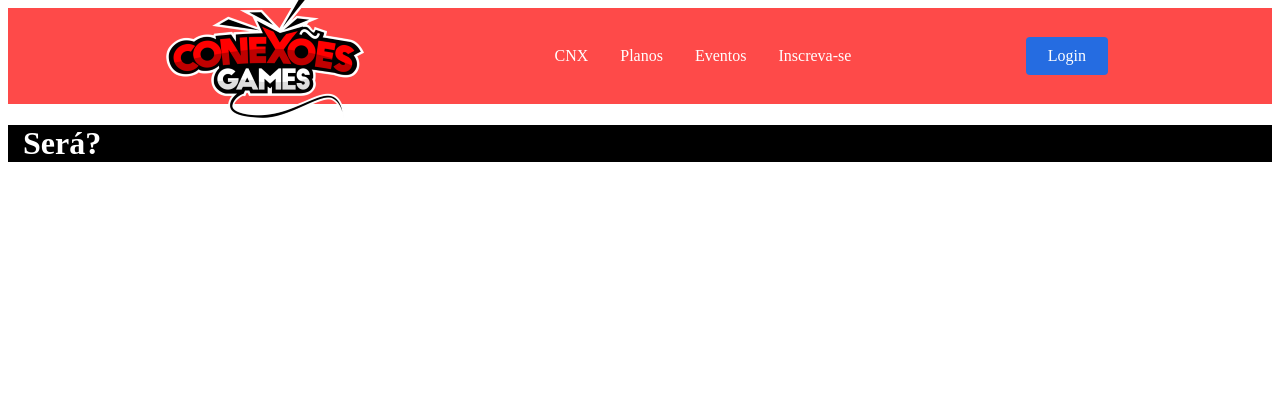
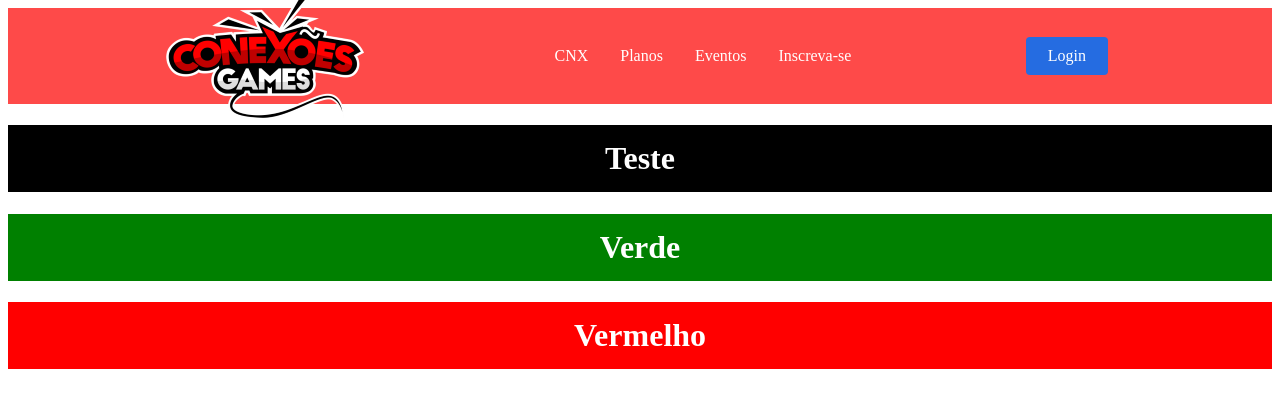
Before and after one commit to Hanzothe/CNX, a React (Create React App) app in the folder cnx/: page / in a window 1280 px wide. Shown: the top 408 px of the page. Built offline with nearby package versions, Linux system fonts and the light colour scheme.

Commit message:
Mudanças nas Divs
Implementação das Boxs com Styled Components

```diff
--- a/cnx/src/components/container/folha.js
+++ b/cnx/src/components/container/Box.js
@@ -4,8 +4,9 @@ import { Container } from "./containerstyles";
 const Box = () => {
   return (
     <Container>
-      <h1>Será?</h1>
+      <h1>Teste</h1>
     </Container>
   );
 };
+
 export default Box;
--- /dev/null
+++ b/cnx/src/components/container/GreenBox.js
@@ -0,0 +1,12 @@
+import React from "react";
+import { GreenContainer } from "./containerstyles";
+
+const GreenBox = () => {
+  return (
+    <GreenContainer>
+      <h1>Verde</h1>
+    </GreenContainer>
+  );
+};
+
+export default GreenBox;
--- /dev/null
+++ b/cnx/src/components/container/RedBox.js
@@ -0,0 +1,12 @@
+import React from "react";
+import { RedContainer } from "./containerstyles";
+
+const RedBox = () => {
+  return (
+    <RedContainer>
+      <h1>Vermelho</h1>
+    </RedContainer>
+  );
+};
+
+export default RedBox;
--- a/cnx/src/components/container/containerstyles.js
+++ b/cnx/src/components/container/containerstyles.js
@@ -2,15 +2,23 @@ import styled from "styled-components";
 
 const Container = styled.div`
   width: 100%;
-  height: 33.3%;
+  height: 100%;
 
-  background-color: #000;
+  background-color: black;
 
   h1,
   span {
     color: white;
-    padding-left: 15px;
+    text-align: center;
+    padding: 15px;
   }
 `;
 
-export { Container };
+const GreenContainer = styled(Container)`
+  background-color: green;
+`;
+
+const RedContainer = styled(Container)`
+  background-color: red;
+`;
+export { Container, GreenContainer, RedContainer };
--- a/cnx/src/paginas/cnx.js
+++ b/cnx/src/paginas/cnx.js
@@ -1,5 +1,5 @@
 import React from "react";
-import Box from "../components/container/folha";
+import Box from "../components/container/Box";
 const CNX = () => {
   return <Box />;
 };
--- a/cnx/src/paginas/eventos.js
+++ b/cnx/src/paginas/eventos.js
@@ -1,5 +1,5 @@
 import React from "react";
-import Box from "../components/container/folha";
+import Box from "../components/container/Box";
 
 const Eventos = () => {
   return <Box />;
--- a/cnx/src/paginas/index.js
+++ b/cnx/src/paginas/index.js
@@ -1,8 +1,16 @@
 import React from "react";
-import Box from "../components/container/folha";
+import Box from "../components/container/Box";
+import GreenBox from "../components/container/GreenBox";
+import RedBox from "../components/container/RedBox";
 
 const Home = () => {
-  return <Box />;
+  return (
+    <>
+      <Box />
+      <GreenBox />
+      <RedBox />
+    </>
+  );
 };
 
 export default Home;
--- a/cnx/src/paginas/inscreva.js
+++ b/cnx/src/paginas/inscreva.js
@@ -1,5 +1,5 @@
 import React from "react";
-import Box from "../components/container/folha";
+import Box from "../components/container/Box";
 
 const Inscreva = () => {
   return <Box />;
--- a/cnx/src/paginas/login.js
+++ b/cnx/src/paginas/login.js
@@ -1,5 +1,5 @@
 import React from "react";
-import Box from "../components/container/folha";
+import Box from "../components/container/Box";
 
 const Login = () => {
   return <Box />;
--- a/cnx/src/paginas/planos.js
+++ b/cnx/src/paginas/planos.js
@@ -1,5 +1,5 @@
 import React from "react";
-import Box from "../components/container/folha";
+import Box from "../components/container/Box";
 
 const Planos = () => {
   return <Box />;
```
